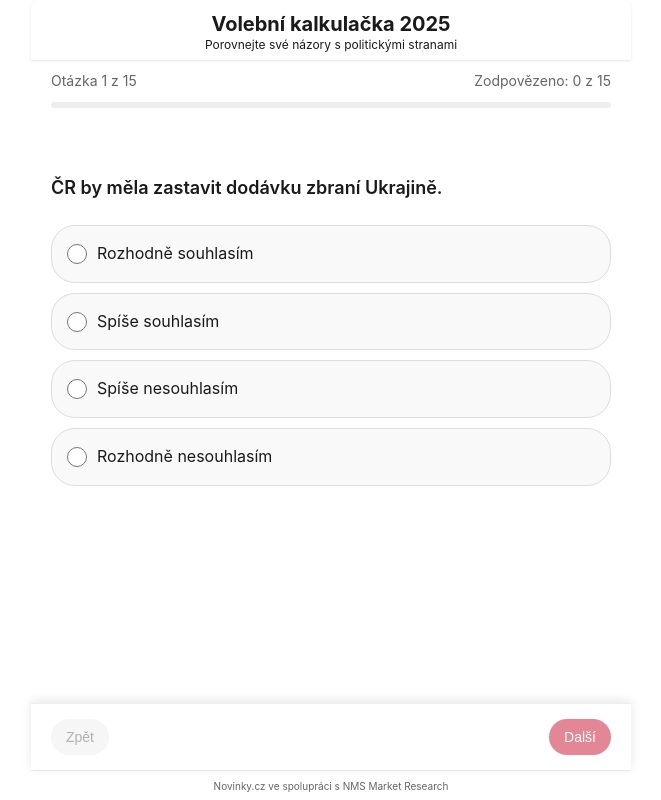
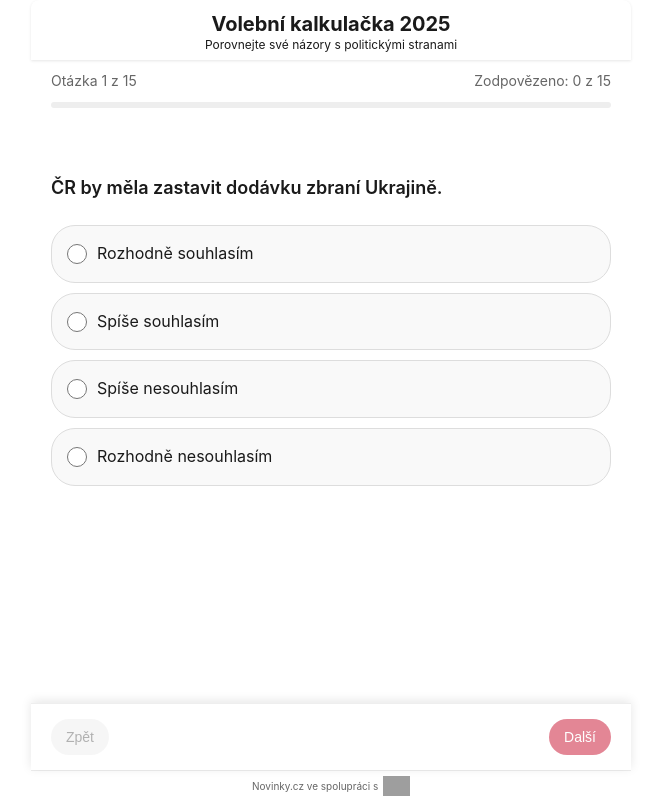
Before and after one commit to davidrynes/volebni-kalkulacka-v2, a Preact app: page / in a window 1280 px wide. Shown: the whole page, without its empty margins (309-970 px from the left). Built offline with nearby package versions, Linux system fonts and the light colour scheme; grey boxes are pictures that could not be loaded.

Commit message:
Úprava patičky - přidání loga NMS s odkazem na web

```diff
--- a/src/app.css
+++ b/src/app.css
@@ -220,6 +220,18 @@ body {
     display: flex;
     align-items: center;
     justify-content: center;
+}
+
+.footer p {
+    display: flex;
+    align-items: center;
+    justify-content: center;
+}
+
+.footer .nms-logo {
+    height: 20px;
+    margin-left: 5px;
+    vertical-align: middle;
 }
 
 /* Crucial Questions Selection */
--- a/src/components/volebni-kalkulacka.tsx
+++ b/src/components/volebni-kalkulacka.tsx
@@ -62,7 +62,7 @@ const stranyLoga: Record<string, string> = {
   "ANO": "https://d15-a.sdn.cz/d_15/c_img_oa_A/nO7kYQIzllzLYfDe5DlgjGY/b232/ano-logo.png?fl=nop",
   "Piráti+Zelení": "https://d15-a.sdn.cz/d_15/c_img_oa_A/nO7kYQIzllCHfwdDesDlglbC/2474/pirati.png?fl=nop",
   "Motoristé": "https://d15-a.sdn.cz/d_15/c_img_oa_A/kPxAuWMbDHCqtaXBoFDlgj47/943b/motoriste-sobe.png?fl=nop",
-  "Přísaha": "https://via.placeholder.com/80x80?text=Prisaha",
+  "Přísaha": "https://d15-a.sdn.cz/d_15/c_img_oa_A/kPxAuWMbDHCgJCaBr1Dlg45k/a4de/prisaha.png?fl=nop",
   "SPD": "https://d15-a.sdn.cz/d_15/c_img_oa_A/nO7kYQIzllDshrEDkCDlgmwP/6e8a/spd.png?fl=nop",
   "Spolu": "https://d15-a.sdn.cz/d_15/c_img_oa_A/kPxAuWMbDHBP5fVBqGDlgneB/96db/spolu.png?fl=nop",
   "STAN": "https://d15-a.sdn.cz/d_15/c_img_oa_A/kPxAuWMbDHDRREJBrODlgo7W/4527/starostove.png?fl=nop",
@@ -299,13 +299,33 @@ export function VolebniKalkulacka({ otazky, odpovedi = {}, stranyOdpovedi, bodov
         img.src = "https://d15-a.sdn.cz/d_15/c_img_oa_A/kPxAuWMbDHBP5fVBp7DlgksS/d053/novinky.png?fl=nop";
       });
 
-      return Promise.all([...logoPromises, novinyLogoPromise]);
+      // Načtení loga NMS
+      const nmsLogoPromise = new Promise<HTMLImageElement>((resolve) => {
+        const img = new Image();
+        img.crossOrigin = 'anonymous';
+
+        // Nejprve nastavíme event listenery
+        img.onload = () => resolve(img);
+        img.onerror = () => {
+          console.error('Nepodařilo se načíst logo NMS');
+          const fallbackImg = new Image();
+          fallbackImg.width = 50;
+          fallbackImg.height = 25;
+          resolve(fallbackImg);
+        };
+
+        // Poté nastavíme src
+        img.src = "https://d15-a.sdn.cz/d_15/c_img_oa_A/nO7kYQIzllCcIbPDeNDlguXT/13b9/nms.png?fl=nop";
+      });
+
+      return Promise.all([...logoPromises, novinyLogoPromise, nmsLogoPromise]);
     };
 
     // Zpracování obrázků a vykreslení canvasu
     prepareImages().then((logoImages) => {
       const partyLogos = logoImages.slice(0, 5);
       const novinyLogo = logoImages[5];
+      const nmsLogo = logoImages[6];
 
       let yPos = 150;
       const cardMargin = 30;
@@ -471,7 +491,23 @@ export function VolebniKalkulacka({ otazky, odpovedi = {}, stranyOdpovedi, bodov
       ctx.fillStyle = '#666666';
       ctx.font = '14px Arial';
       ctx.textAlign = 'center';
-      ctx.fillText('Novinky.cz ve spolupráci s NMS Market Research', canvas.width / 2, canvas.height - 20);
+
+      // Text a logo NMS v patičce
+      const footerText = 'Novinky.cz ve spolupráci s';
+      const textWidth = ctx.measureText(footerText).width;
+
+      // Vykreslení textu
+      ctx.fillText(footerText, (canvas.width - textWidth - 60) / 2, canvas.height - 20);
+
+      // Vykreslení loga NMS
+      if (nmsLogo.width && nmsLogo.height) {
+        const logoHeight = 25;
+        const logoWidth = (nmsLogo.width / nmsLogo.height) * logoHeight;
+        const logoX = (canvas.width + textWidth) / 2 - 20;
+        const logoY = canvas.height - 32;
+
+        ctx.drawImage(nmsLogo, logoX, logoY, logoWidth, logoHeight);
+      }
 
       // Convert to image and download
       const dataUrl = canvas.toDataURL('image/png');
@@ -566,7 +602,7 @@ export function VolebniKalkulacka({ otazky, odpovedi = {}, stranyOdpovedi, bodov
         </div>
 
         <div className="footer">
-          <p>Novinky.cz ve spolupráci s NMS Market Research</p>
+          <p>Novinky.cz ve spolupráci s <a href="https://nms.global/cz/" target="_blank" rel="noopener noreferrer"><img src="https://d15-a.sdn.cz/d_15/c_img_oa_A/nO7kYQIzllCcIbPDeNDlguXT/13b9/nms.png?fl=nop" alt="NMS" className="nms-logo" /></a></p>
         </div>
       </div>
     );
@@ -641,7 +677,7 @@ export function VolebniKalkulacka({ otazky, odpovedi = {}, stranyOdpovedi, bodov
         </div>
 
         <div className="footer">
-          <p>Novinky.cz ve spolupráci s NMS Market Research</p>
+          <p>Novinky.cz ve spolupráci s <a href="https://nms.global/cz/" target="_blank" rel="noopener noreferrer"><img src="https://d15-a.sdn.cz/d_15/c_img_oa_A/nO7kYQIzllCcIbPDeNDlguXT/13b9/nms.png?fl=nop" alt="NMS" className="nms-logo" /></a></p>
         </div>
       </div>
     );
@@ -710,8 +746,8 @@ export function VolebniKalkulacka({ otazky, odpovedi = {}, stranyOdpovedi, bodov
       </div>
 
       <div className="footer">
-        <p>Novinky.cz ve spolupráci s NMS Market Research</p>
-      </div>
+        <p>Novinky.cz ve spolupráci s <a href="https://nms.global/cz/" target="_blank" rel="noopener noreferrer"><img src="https://d15-a.sdn.cz/d_15/c_img_oa_A/nO7kYQIzllCcIbPDeNDlguXT/13b9/nms.png?fl=nop" alt="NMS" className="nms-logo" /></a></p>
+        </div>
     </div>
   );
 }
```
